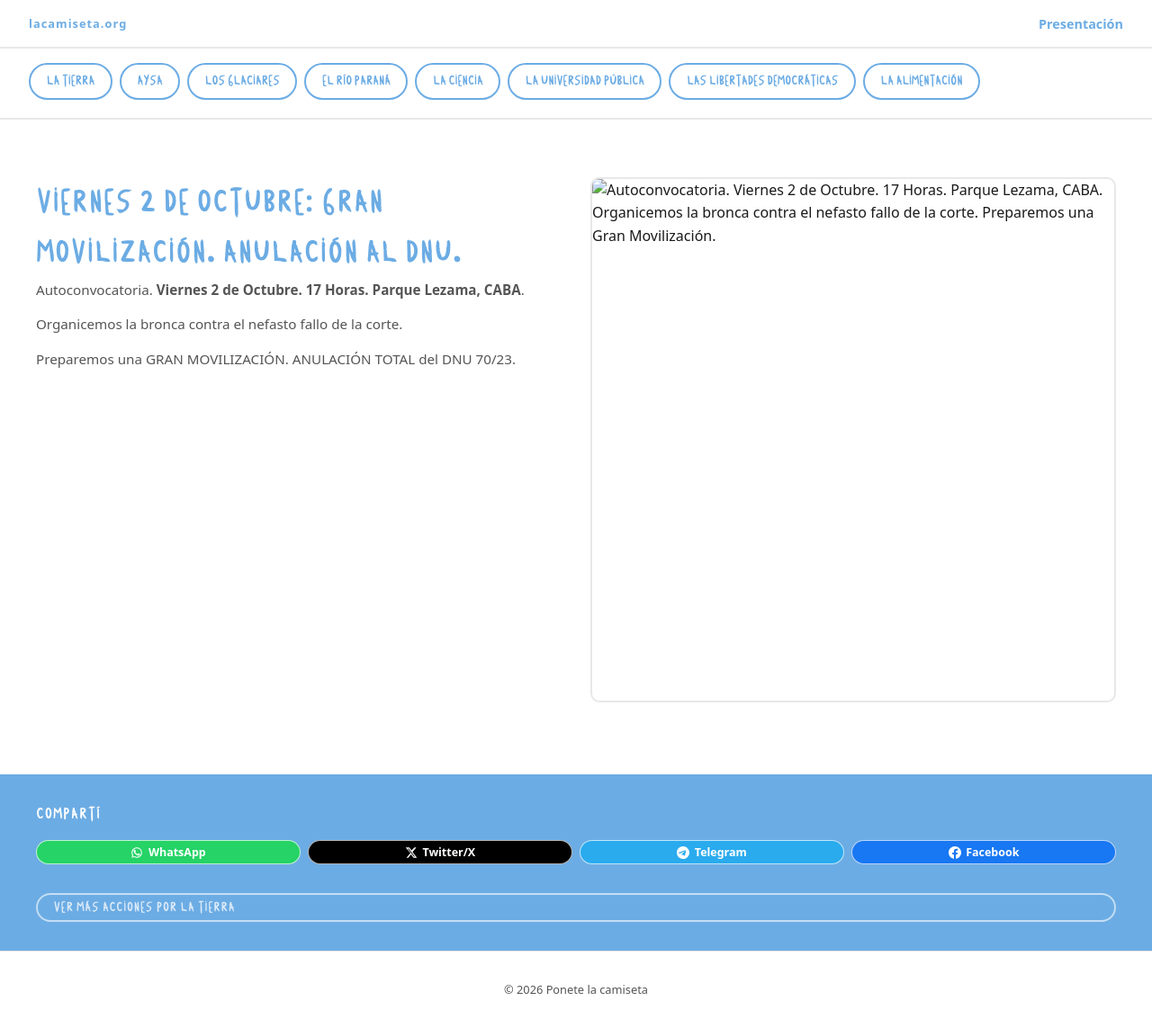
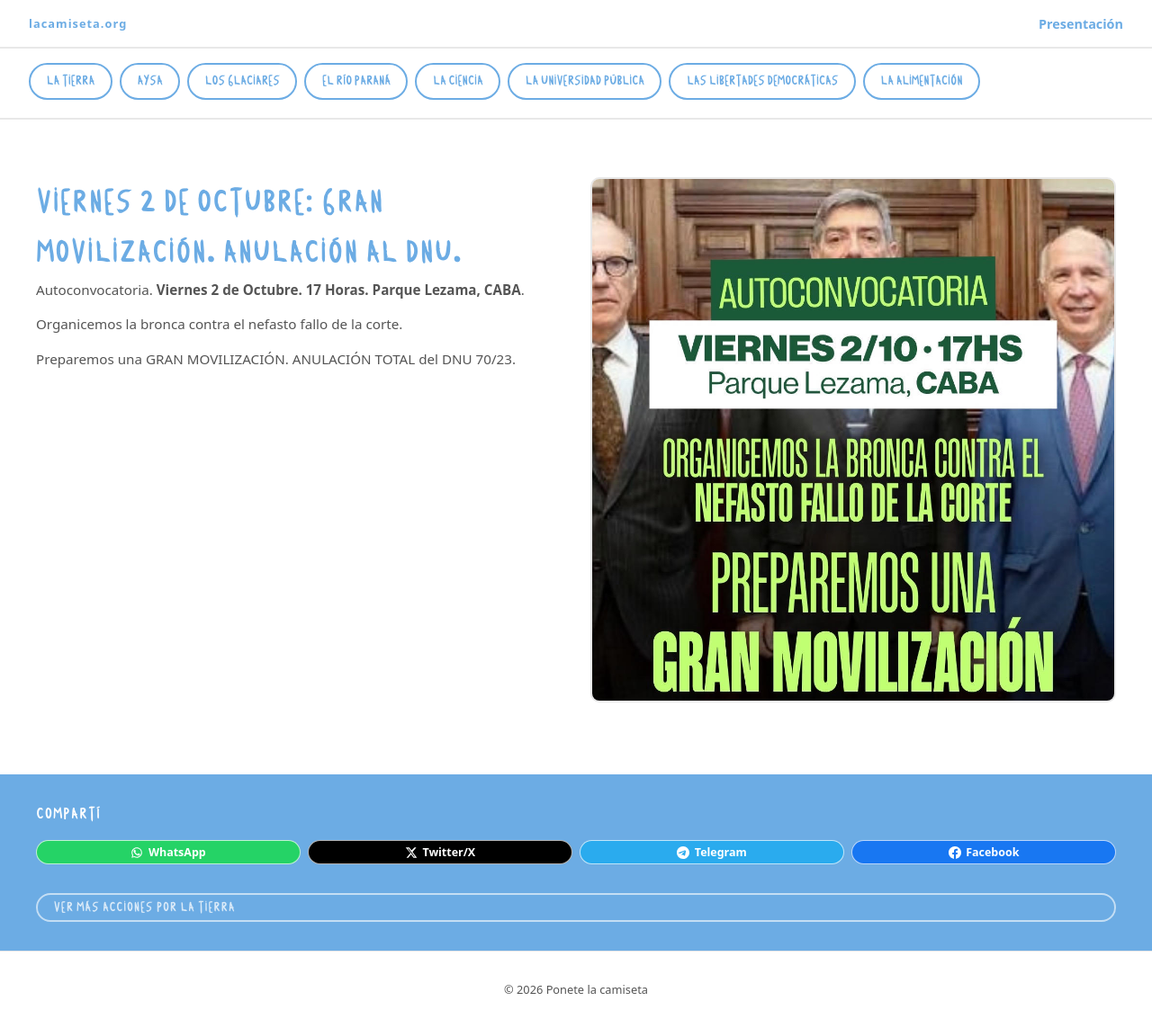
Before and after one commit to LaCamisetaOrg/LaCamisetaOrg.github.io, a Jekyll site: the page built from _actions/autoconvocados-por-la-tierra.md, in a window 1280 px wide. Shown: the whole page at 90% size. Built offline with Jekyll 4.4.1, drawn with Linux system fonts in a browser that asks for light colours.

Commit message:
Update autoconvocados-por-la-tierra.md

```diff
--- a/_actions/autoconvocados-por-la-tierra.md
+++ b/_actions/autoconvocados-por-la-tierra.md
@@ -7,7 +7,7 @@ description: "Organicemos la bronca contra el nefasto fallo de la corte. Prepare
 from_date: 2026-09-30
 to_date: 2026-10-02
 images:
-  - src: "/assets/images/actions/autoconvocados_2_10.jpg"
+  - src: "/assets/images/autoconvocados_2_10.jpg"
     alt: "Autoconvocatoria. Viernes 2 de Octubre. 17 Horas. Parque Lezama, CABA. Organicemos la bronca contra el nefasto fallo de la corte. Preparemos una Gran Movilización."
     highlight: true
     main: true
```
